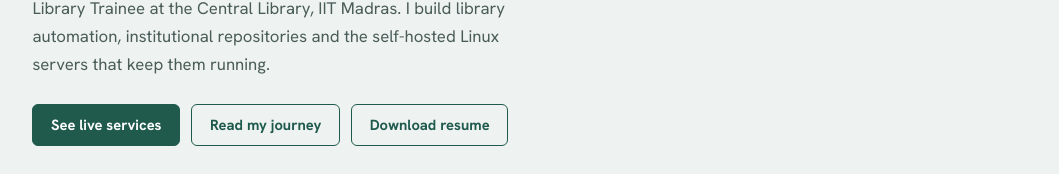
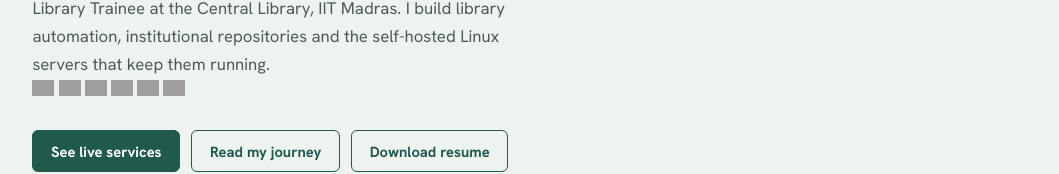
Before and after one commit to RobertsCornerOnline/robertscorner, a plain HTML site: page index.html in a window 1280 px wide. Shown: the part 655-829 px from the top of the page, without its empty margins (110-1169 px from the left). Drawn offline with Linux system fonts and the light colour scheme; grey boxes are pictures that could not be loaded.

Commit message:
Add social icon strip to home hero

```diff
--- a/index.html
+++ b/index.html
@@ -58,6 +58,14 @@
                 https://robscornerr.wordpress.com/wp-content/uploads/2024/08/img_20250330_205521__2_-removebg.png?w=360 360w"
         sizes="180px">
       <p class="lede">Library Trainee at the Central Library, IIT Madras. I build library automation, institutional repositories and the self-hosted Linux servers that keep them running.</p>
+      <div class="social-strip" aria-label="Social media links">
+        <a href="https://www.instagram.com/thisis._.robert/" target="_blank" rel="noopener noreferrer" aria-label="Instagram" title="Instagram"><img src="https://cdn.simpleicons.org/instagram/E4405F" alt="" width="22" height="22"></a>
+        <a href="mailto:sebastinerobert2003@gmail.com" aria-label="Email" title="Email"><img src="https://cdn.simpleicons.org/gmail/EA4335" alt="" width="22" height="22"></a>
+        <a href="https://github.com/RobertsCornerOnline" target="_blank" rel="noopener noreferrer" aria-label="GitHub" title="GitHub"><img src="https://cdn.simpleicons.org/github/181717" alt="" width="22" height="22"></a>
+        <a href="https://twitter.com/Thisis__robert" target="_blank" rel="noopener noreferrer" aria-label="X" title="X"><img src="https://cdn.simpleicons.org/x/111111" alt="" width="22" height="22"></a>
+        <a href="https://www.facebook.com/profile.php?id=100070760336403" target="_blank" rel="noopener noreferrer" aria-label="Facebook" title="Facebook"><img src="https://cdn.simpleicons.org/facebook/0866FF" alt="" width="22" height="22"></a>
+        <a href="https://www.linkedin.com/in/sebastinerobert/" target="_blank" rel="noopener noreferrer" aria-label="LinkedIn" title="LinkedIn"><img src="https://cdn.simpleicons.org/linkedin/0A66C2" alt="" width="22" height="22"></a>
+      </div>
       <div class="acts">
         <a class="btn" href="projects.html">See live services</a>
         <a class="btn alt" href="about.html">Read my journey</a>
```
